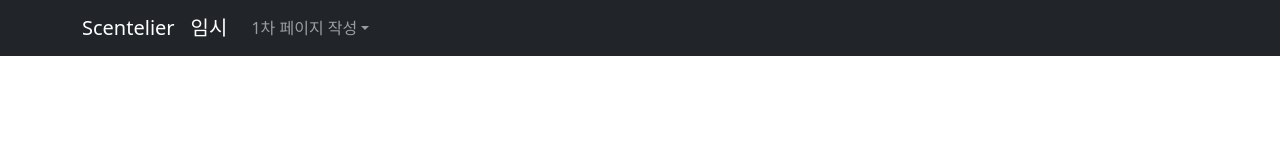
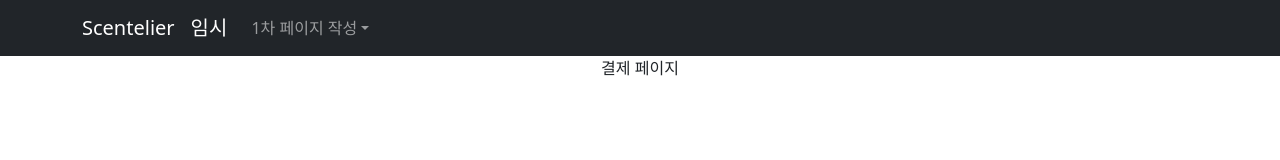
Before and after one commit to ClarkAltius/scentelier_project, a React (Create React App) app in the folder frontend/: page /payments in a window 1280 px wide. Shown: the top 160 px of the page. Built offline with nearby package versions, Linux system fonts and the light colour scheme.

Commit message:
payments.js 추가

```diff
--- /dev/null
+++ b/frontend/src/pages/Payments.js
@@ -0,0 +1,9 @@
+function App() {
+    return(
+        <>
+            결제 페이지
+        </>
+    );
+}
+
+export default App;
--- a/frontend/src/routes/AppRoutes.js
+++ b/frontend/src/routes/AppRoutes.js
@@ -1,6 +1,7 @@
 import { Route, Routes } from "react-router-dom";
 import Admin from "../pages/Admin.js";
 import Home from "../pages/Home.js";
+import Payments from "../pages/Payments.js";
 
 function AppRoutes() {
 
@@ -8,6 +9,7 @@ function AppRoutes() {
         <Routes>
             <Route path='/' element={<Home />} />
             <Route path='/admin' element={<Admin />} />
+            <Route path='/payments' element={<Payments />} />
         </Routes>
     );
 
--- a/frontend/src/ui/MenuItems.js
+++ b/frontend/src/ui/MenuItems.js
@@ -16,7 +16,7 @@ function MenuItems() {
                         <NavDropdown.Item onClick={() => { }}>로그인 페이지</NavDropdown.Item>
                         <NavDropdown.Item onClick={() => { }}>상품 상세 페이지</NavDropdown.Item>
                         <NavDropdown.Item onClick={() => { }}>장바구니 페이지</NavDropdown.Item>
-                        <NavDropdown.Item onClick={() => { }}>결제 페이지</NavDropdown.Item>
+                        <NavDropdown.Item onClick={() => navigate(`/payments`)}>결제 페이지</NavDropdown.Item>
                     </NavDropdown>
                 </Nav>
             </Container>
```
